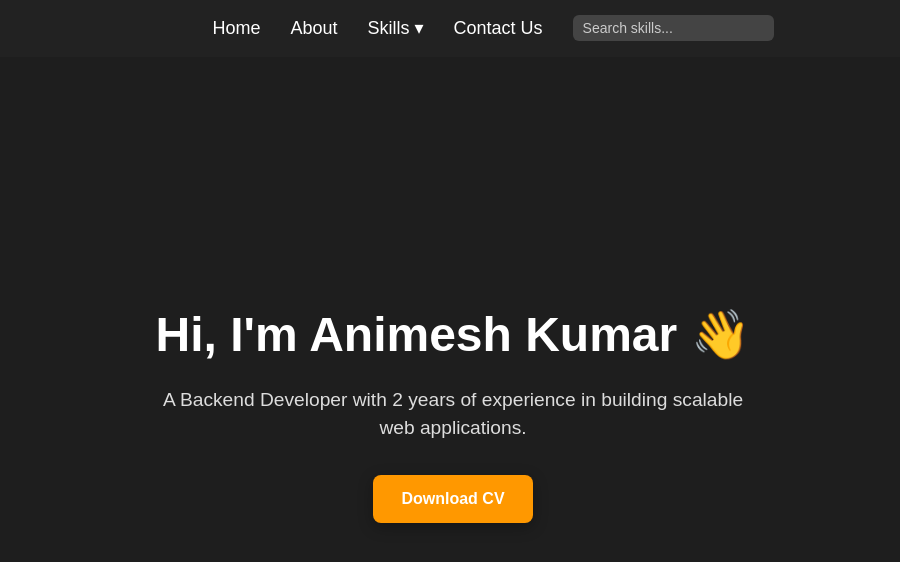
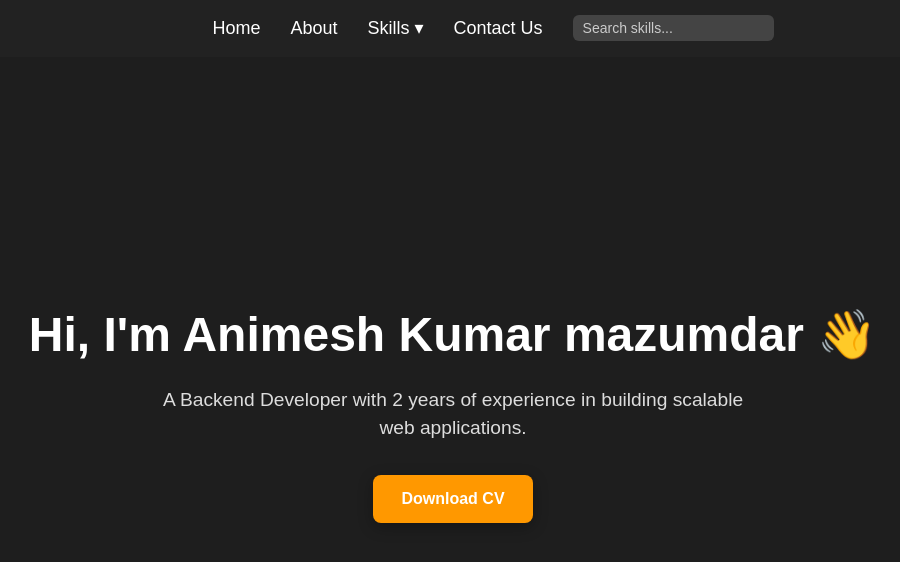
Before and after one commit to AnimeshTaff/updateskills, a React (Vite) app in the folder portfolio/: page / in a window 1280 px wide. Shown: the top 562 px of the page, without its empty margins (187-1087 px from the left). Built offline with nearby package versions, Linux system fonts and the light colour scheme.

Commit message:
changes made in text

```diff
--- a/portfolio/src/pages/Home.jsx
+++ b/portfolio/src/pages/Home.jsx
@@ -5,7 +5,7 @@ function Home() {
   return (
     <div className="home-container">
       <h1>
-        Hi, I'm Animesh Kumar{" "}
+        Hi, I'm Animesh Kumar mazumdar{" "}
         <span className="wave-hand">👋</span>
       </h1>
       <div className="home-description">
```
